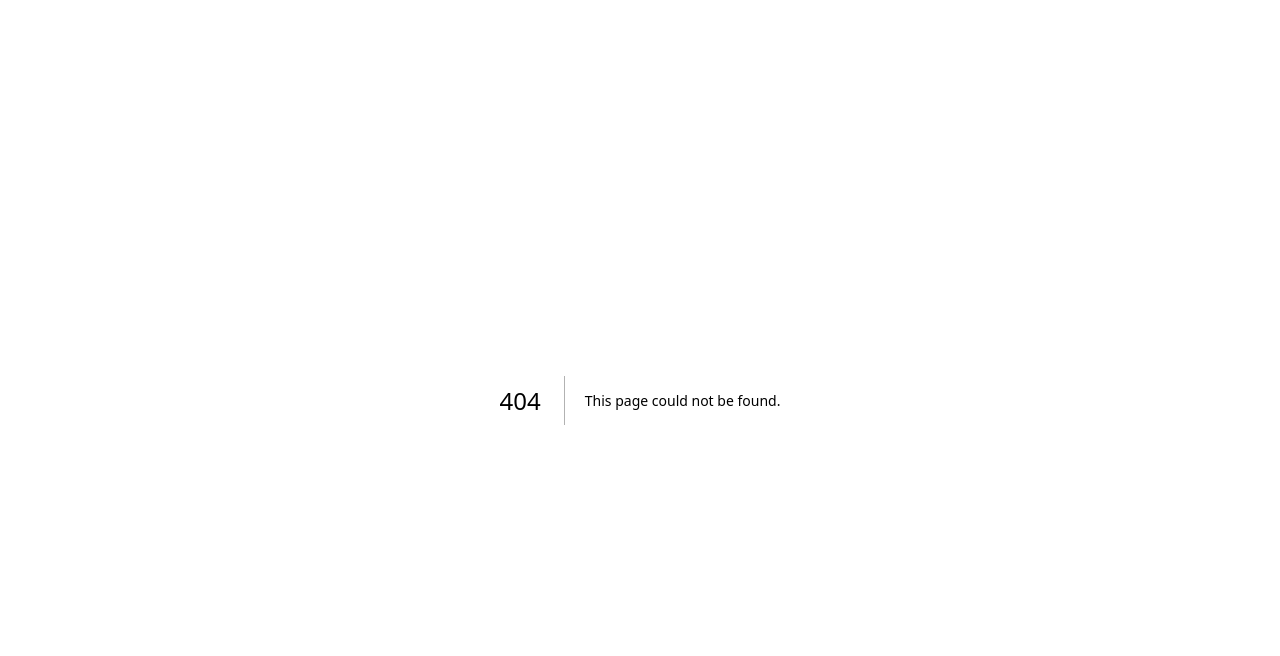
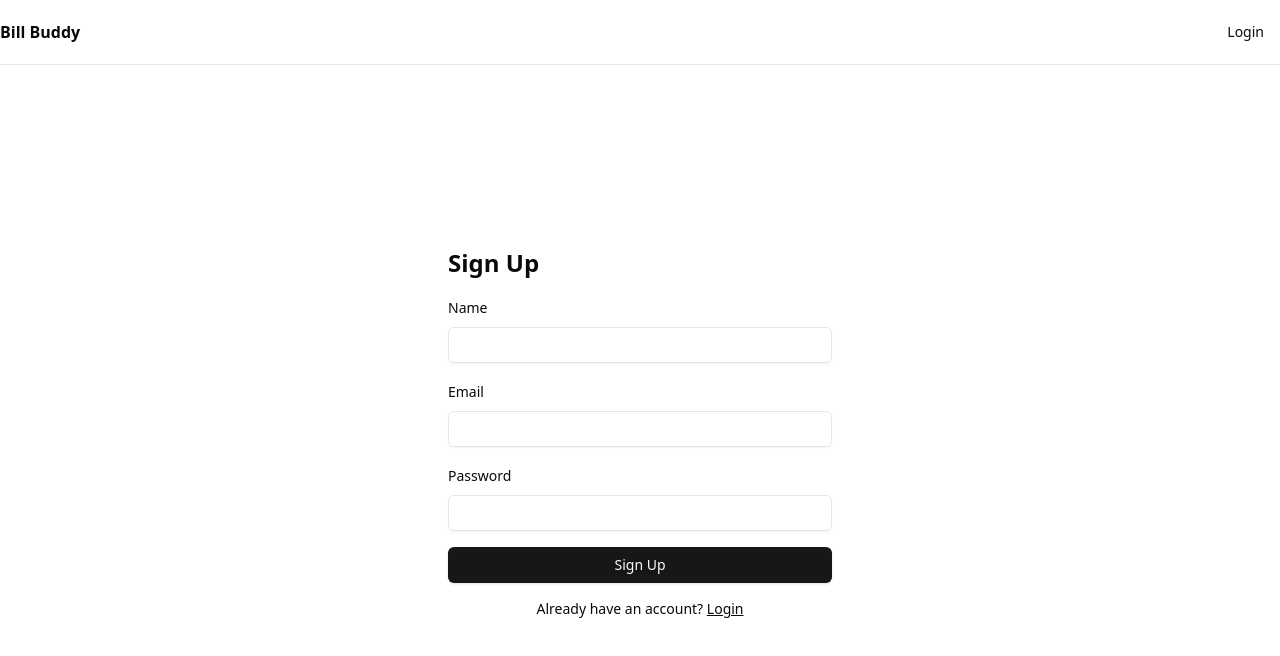
Before and after one commit to ishakantony/bill-buddy, a Next.js app: page /signup in a window 1280 px wide. Before the commit this address had no page. Shown: the top 656 px of the page. Built offline with nearby package versions, Linux system fonts and the light colour scheme.

Commit message:
feat: add login and signup screens with proper height calculation

```diff
--- a/app/layout.tsx
+++ b/app/layout.tsx
@@ -1,28 +1,40 @@
-import type { Metadata } from "next";
-import { GeistSans } from "geist/font/sans";
-import { GeistMono } from "geist/font/mono";
-import "./globals.css";
+import type { Metadata } from "next"
+import { GeistSans } from "geist/font/sans"
+import { GeistMono } from "geist/font/mono"
+import "./globals.css"
+import Link from 'next/link'
+import { Button } from '@/components/ui/button'
 
-const geistSans = GeistSans;
-const geistMono = GeistMono;
+const geistSans = GeistSans
+const geistMono = GeistMono
 
 export const metadata: Metadata = {
   title: "Create Next App",
   description: "Generated by create next app",
-};
+}
 
 export default function RootLayout({
   children,
 }: Readonly<{
-  children: React.ReactNode;
+  children: React.ReactNode
 }>) {
   return (
     <html lang="en">
       <body
-className={`${geistSans.variable} ${geistMono.variable} font-sans antialiased`}
+        className={`${geistSans.variable} ${geistMono.variable} font-sans antialiased flex flex-col min-h-screen`}
       >
+        <header className="border-b">
+          <nav className="container flex h-16 items-center justify-between">
+            <Link href="/" className="font-bold">
+              Bill Buddy
+            </Link>
+            <Button asChild variant="ghost">
+              <Link href="/login">Login</Link>
+            </Button>
+          </nav>
+        </header>
         {children}
       </body>
     </html>
-  );
+  )
 }
--- /dev/null
+++ b/app/login/page.tsx
@@ -0,0 +1,43 @@
+'use client'
+
+import { useRouter } from 'next/navigation'
+import { Button } from '@/components/ui/button'
+import { Input } from '@/components/ui/input'
+import { Label } from '@/components/ui/label'
+
+export default function LoginPage() {
+  const router = useRouter()
+
+  const handleSubmit = (e: React.FormEvent) => {
+    e.preventDefault()
+    // Hardcoded login
+    router.push('/users')
+  }
+
+  return (
+    <div className="flex items-center justify-center grow">
+      <div className="w-full max-w-sm space-y-4">
+        <h1 className="text-2xl font-bold">Login</h1>
+        <form onSubmit={handleSubmit} className="space-y-4">
+          <div className="space-y-2">
+            <Label htmlFor="email">Email</Label>
+            <Input id="email" type="email" required />
+          </div>
+          <div className="space-y-2">
+            <Label htmlFor="password">Password</Label>
+            <Input id="password" type="password" required />
+          </div>
+          <Button type="submit" className="w-full">
+            Login
+          </Button>
+        </form>
+        <p className="text-center text-sm">
+          Don't have an account?{' '}
+          <a href="/signup" className="underline">
+            Sign up
+          </a>
+        </p>
+      </div>
+    </div>
+  )
+}
--- /dev/null
+++ b/app/signup/page.tsx
@@ -0,0 +1,47 @@
+'use client'
+
+import { useRouter } from 'next/navigation'
+import { Button } from '@/components/ui/button'
+import { Input } from '@/components/ui/input'
+import { Label } from '@/components/ui/label'
+
+export default function SignupPage() {
+  const router = useRouter()
+
+  const handleSubmit = (e: React.FormEvent) => {
+    e.preventDefault()
+    // Hardcoded signup
+    router.push('/users')
+  }
+
+  return (
+    <div className="flex items-center justify-center" style={{ height: 'calc(100vh - 4rem)' }}>
+      <div className="w-full max-w-sm space-y-4">
+        <h1 className="text-2xl font-bold">Sign Up</h1>
+        <form onSubmit={handleSubmit} className="space-y-4">
+          <div className="space-y-2">
+            <Label htmlFor="name">Name</Label>
+            <Input id="name" required />
+          </div>
+          <div className="space-y-2">
+            <Label htmlFor="email">Email</Label>
+            <Input id="email" type="email" required />
+          </div>
+          <div className="space-y-2">
+            <Label htmlFor="password">Password</Label>
+            <Input id="password" type="password" required />
+          </div>
+          <Button type="submit" className="w-full">
+            Sign Up
+          </Button>
+        </form>
+        <p className="text-center text-sm">
+          Already have an account?{' '}
+          <a href="/login" className="underline">
+            Login
+          </a>
+        </p>
+      </div>
+    </div>
+  )
+}
```
